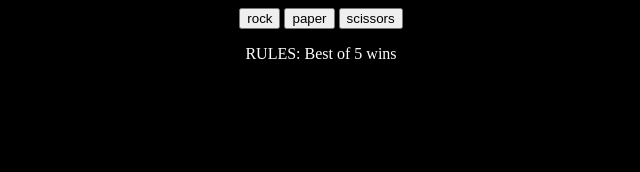
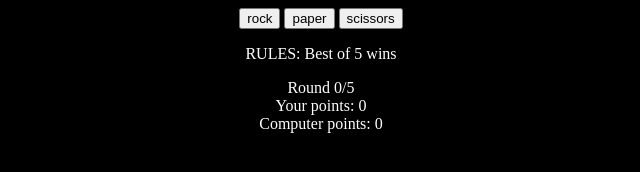
Before and after one commit to aberrantian/odin-roshambo, a plain HTML site: page index.html in a window 1280 px wide. Shown: the whole page, without its empty margins (319-959 px from the left). Drawn offline with Linux system fonts and the light colour scheme.

Commit message:
add running score to page

```diff
--- a/index.html
+++ b/index.html
@@ -14,5 +14,10 @@
     <button id="scissors">scissors</button>
     <div id="results"></div>
     <p id="info">RULES: Best of 5 wins</p>
+    <p id="running-score">
+        Round 0/5<br>
+        Your points: 0<br>
+        Computer points: 0<br>
+    </p>
 </body>
 </html>
```
